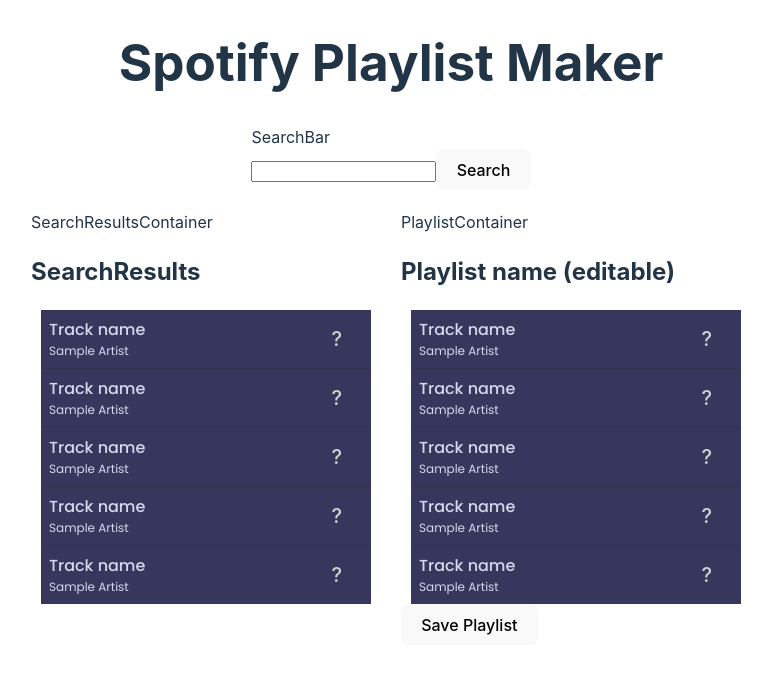
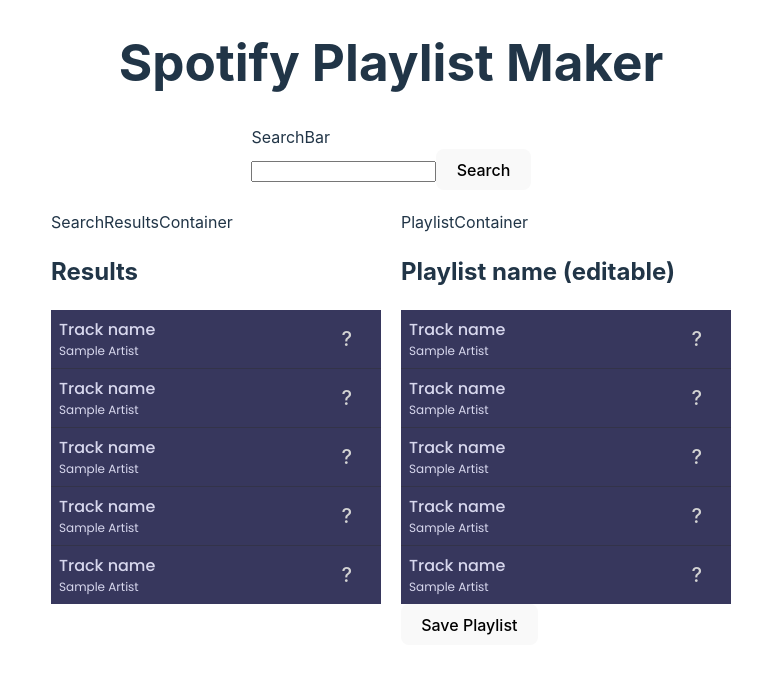
Before and after one commit to lkollanyi/playlist, a React (Vite) app: page / in a window 1280 px wide. Shown: the top 674 px of the page, without its empty margins (249-1021 px from the left). Built offline with nearby package versions, Linux system fonts and the light colour scheme.

Commit message:
Fix track and tracklist margin

```diff
--- a/src/components/SearchResults/SearchResults.jsx
+++ b/src/components/SearchResults/SearchResults.jsx
@@ -5,7 +5,7 @@
 export default function SearchResults() {
   return (
     <div>
-        <h2>SearchResults</h2>
+        <h2>Results</h2>
         <TrackList/>
     </div>
   )
--- a/src/components/Track/Track.module.css
+++ b/src/components/Track/Track.module.css
@@ -1,7 +1,7 @@
 .trackContainer {
     width: 320px;
     padding: 5px;
-    margin: 0px 10px;
+    margin: 0;
     border: none;
     background-color: rgb(20, 20, 65, 0.85);
     color: rgb(215, 215, 237);
--- a/src/components/TrackList/TrackList.module.css
+++ b/src/components/TrackList/TrackList.module.css
@@ -8,7 +8,7 @@
     display: block;
     height: 1px !important;
     width: auto;
-    margin: 0px  10px;
+    margin: 0;
     background-color: rgb(51, 51, 73);
     border: none;
   }
```
Also changed, not shown: 1 other file (tests, documents, lock files or other folders).
